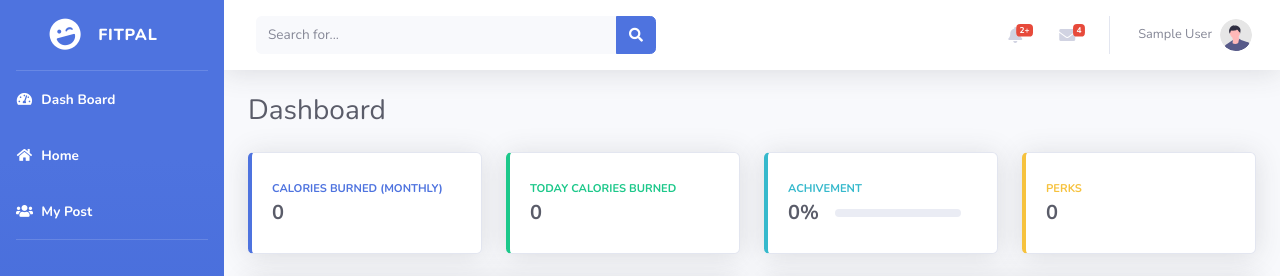
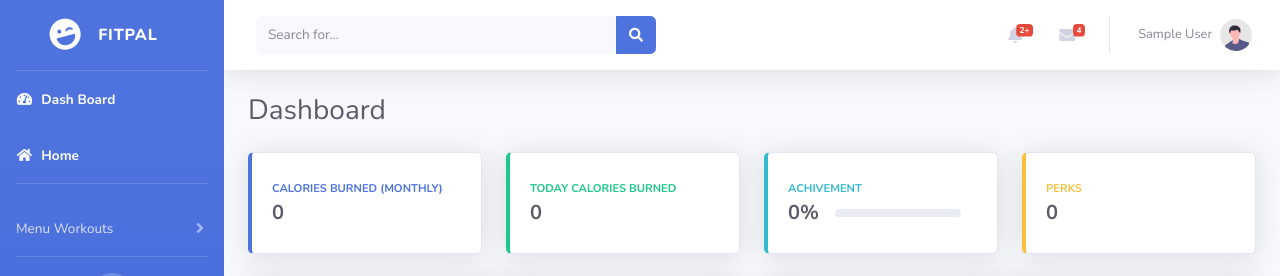
Before and after one commit to phatch9/FitPal, a Flask app: page /cardio in a window 1280 px wide. Shown: the top 276 px of the page. Run offline with Flask 2, Linux system fonts and the light colour scheme; the visitor is signed in with stand-in values (Sample User, id 1); data comes from the database, SQL or seed files in the repository; some libraries are stand-ins or nearby versions.

Commit message:
clean up dashboard 2

```diff
--- a/fitness/templates/user_dashboard_template.html
+++ b/fitness/templates/user_dashboard_template.html
@@ -58,11 +58,6 @@
                     <span>Home</span></a>
             </li>
 
-            <li class="nav-item active">
-                <a class="nav-link" href="{{url_for('mypost')}}">
-                    <i class="fas fa-fw fa-users"></i>
-                    <span>My Post</span></a>
-            </li>
 
             <!-- Divider -->
             <hr class="sidebar-divider">
```
